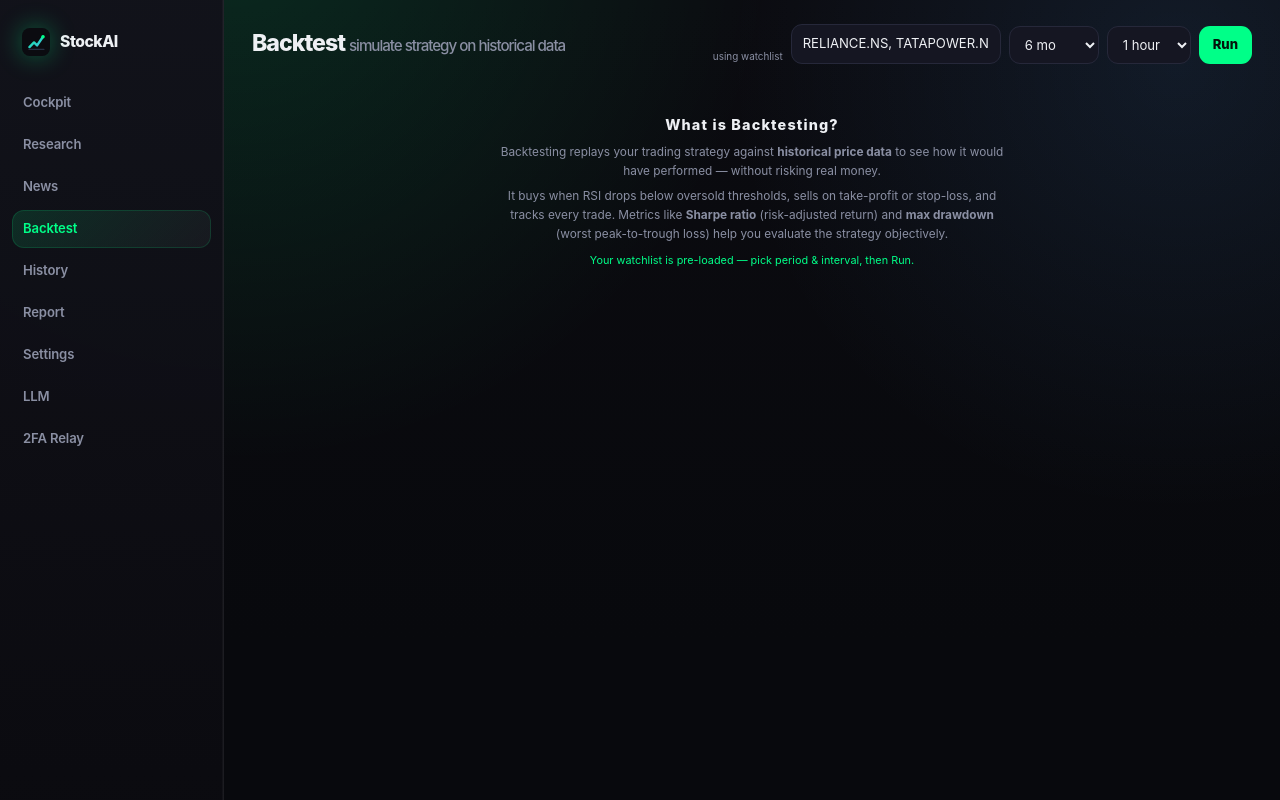
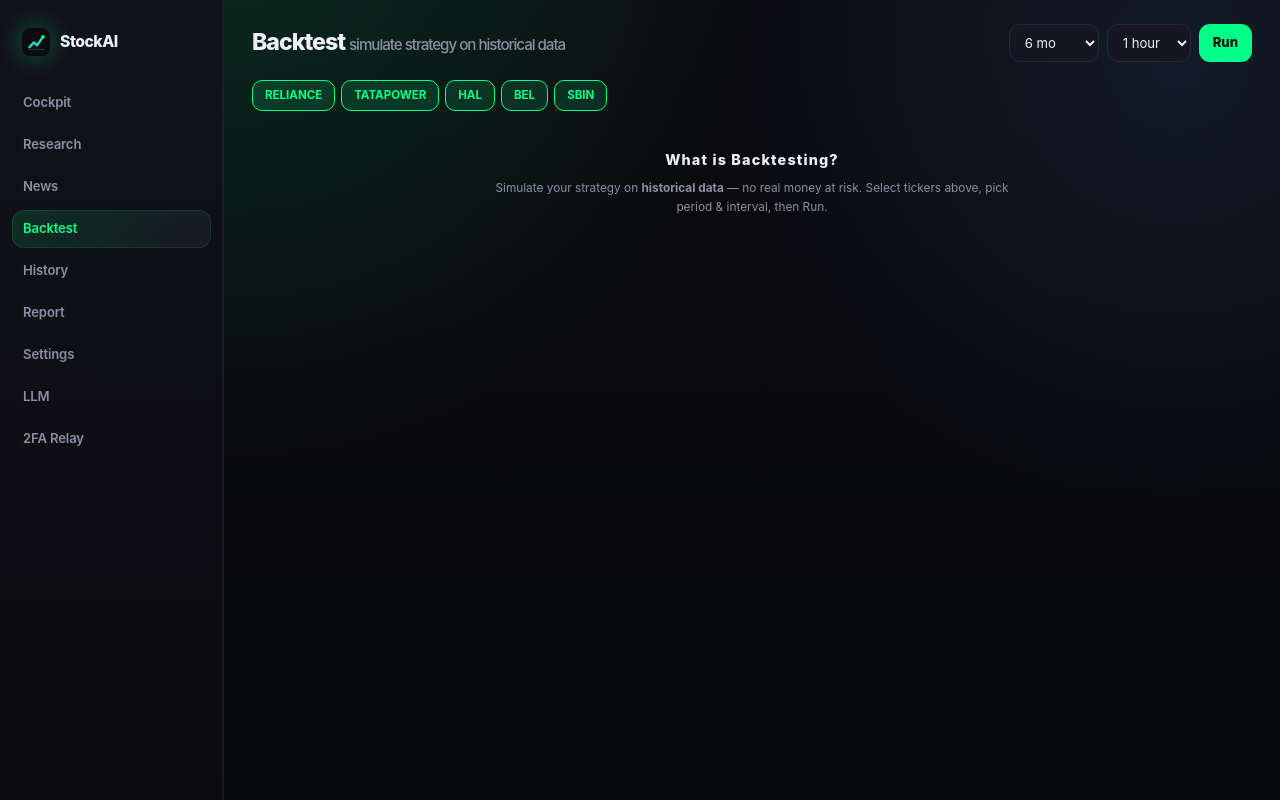
Before and after one commit to UmairBaig8/StockAI, a FastAPI app: page /backtest in a window 1280 px wide. Run offline with FastAPI, Linux system fonts and the light colour scheme; data that the repository does not hold is empty; parts of the project's set-up code (start-up, migrations or seed data) failed here and were passed over; some libraries are stand-ins or nearby versions.

Commit message:
feat: backtest — clickable ticker chips, polished SVG chart with grid+labels+markers

```diff
--- a/app/templates/backtest.html
+++ b/app/templates/backtest.html
@@ -1,65 +1,82 @@
 {% block content %}
 <style>
-  .backtest-intro{text-align:center;padding:32px 16px;color:var(--muted)}
+  .backtest-intro{text-align:center;padding:28px 16px;color:var(--muted)}
   .backtest-intro h3{font-size:0.9rem;color:var(--fg);margin-bottom:8px;text-transform:none}
   .backtest-intro p{font-size:0.74rem;max-width:520px;margin:0 auto 6px;line-height:1.6}
-  .equity-chart-wrap{background:var(--surface-2);border:1px solid var(--border-soft);border-radius:14px;padding:16px;margin:14px 0}
-  .equity-chart-wrap svg{width:100%;height:180px}
-  .chart-legend{display:flex;gap:16px;font-size:0.65rem;color:var(--muted);margin-bottom:8px}
-  .chart-legend span{display:flex;align-items:center;gap:5px}
-  .chart-legend .swatch{width:10px;height:10px;border-radius:2px}
-  .result-meta{display:flex;gap:6px;font-size:0.68rem;color:var(--muted);margin-top:6px;flex-wrap:wrap}
-  .ticker-chips{display:flex;gap:6px;flex-wrap:wrap;margin-bottom:4px}
-  .ticker-chip{padding:4px 10px;background:var(--surface-2);border:1px solid var(--border-soft);border-radius:8px;font-size:0.68rem;font-weight:700;color:var(--fg);cursor:pointer;transition:all .15s var(--ease)}
-  .ticker-chip:hover{border-color:var(--accent)}
+
+  .ticker-select{display:flex;gap:6px;flex-wrap:wrap;margin-bottom:10px}
+  .ticker-chip{padding:6px 12px;background:var(--surface-2);border:1px solid var(--border-soft);border-radius:10px;font-size:0.72rem;font-weight:700;color:var(--muted);cursor:pointer;transition:all .15s var(--ease);user-select:none}
+  .ticker-chip:hover{border-color:var(--accent);color:var(--fg)}
+  .ticker-chip.selected{background:var(--accent-soft);border-color:var(--accent);color:var(--accent)}
+
+  .equity-chart-wrap{background:var(--surface-2);border:1px solid var(--border-soft);border-radius:14px;padding:18px;margin:14px 0}
+  .equity-chart-wrap .chart-header{display:flex;align-items:center;justify-content:space-between;margin-bottom:8px}
+  .equity-chart-wrap .chart-title{font-size:0.78rem;font-weight:700;color:var(--fg);letter-spacing:-0.01em}
+  .equity-chart-wrap .chart-stats{display:flex;gap:16px;font-size:0.64rem;color:var(--muted)}
+  .equity-chart-wrap svg{width:100%;height:200px}
 </style>
 
 <header>
   <h1>Backtest <span class="muted">simulate strategy on historical data</span></h1>
-  <div style="display:flex;gap:8px;align-items:flex-end;flex-wrap:wrap">
-    <span style="font-size:0.62rem;color:var(--muted)">using watchlist</span>
-    <input type="text" id="tickers" placeholder="e.g. RELIANCE.NS, TCS.NS" style="width:210px">
+  <div style="display:flex;gap:8px;align-items:flex-end">
     <select id="period"><option value="3mo">3 mo</option><option value="6mo" selected>6 mo</option><option value="1y">1 year</option><option value="2y">2 years</option></select>
     <select id="interval"><option value="1h" selected>1 hour</option><option value="1d">1 day</option><option value="15m">15 min</option></select>
     <button onclick="runBacktest()">Run</button>
   </div>
 </header>
 
+<div class="ticker-select" id="ticker-chips"><span class="muted" style="font-size:0.72rem">Loading watchlist...</span></div>
+
 <div id="results">
   <div class="backtest-intro">
     <h3>What is Backtesting?</h3>
-    <p>Backtesting replays your trading strategy against <b>historical price data</b> to see how it would have performed — without risking real money.</p>
-    <p>It buys when RSI drops below oversold thresholds, sells on take-profit or stop-loss, and tracks every trade. Metrics like <b>Sharpe ratio</b> (risk-adjusted return) and <b>max drawdown</b> (worst peak-to-trough loss) help you evaluate the strategy objectively.</p>
-    <p style="color:var(--accent);font-size:0.68rem;margin-top:8px">Your watchlist is pre-loaded — pick period & interval, then Run.</p>
+    <p>Simulate your strategy on <b>historical data</b> — no real money at risk. Select tickers above, pick period & interval, then Run.</p>
   </div>
 </div>
 {% endblock %}
 <script>
+let allTickers=[],selected=new Set();
+
 async function loadWatchlist(){
   try{const r=await fetch('/api/v1/settings');const cfg=await r.json();
-    const t=(cfg.tickers||'RELIANCE.NS,TCS.NS,INFY.NS').split(',').map(t=>t.trim()).filter(Boolean).join(', ');
-    document.getElementById('tickers').value=t;
-  }catch(e){document.getElementById('tickers').value='RELIANCE.NS,TCS.NS,INFY.NS'}
+    allTickers=(cfg.tickers||'RELIANCE.NS,TCS.NS,INFY.NS').split(',').map(t=>t.trim()).filter(Boolean);
+    allTickers.forEach(t=>selected.add(t));
+    renderChips();
+  }catch(e){allTickers=['RELIANCE.NS','TCS.NS','INFY.NS'];allTickers.forEach(t=>selected.add(t));renderChips()}
 }
-loadWatchlist();
+function renderChips(){
+  document.getElementById('ticker-chips').innerHTML=allTickers.map(t=>{
+    const s=selected.has(t);
+    return `<span class="ticker-chip${s?' selected':''}" onclick="toggleTicker('${t}')">${t.replace('.NS','')}</span>`;
+  }).join('');
+}
+function toggleTicker(t){
+  selected.has(t)?selected.delete(t):selected.add(t);
+  renderChips();
+}
+function getSelected(){return [...selected].join(', ')}
 
 async function runBacktest(){
-  document.getElementById('results').innerHTML='<div class="loading">Running backtest... (may take 30-60s)</div>';
-  const body={tickers:document.getElementById('tickers').value,period:document.getElementById('period').value,interval:document.getElementById('interval').value};
+  const tickers=getSelected();
+  if(!tickers){alert('Select at least one ticker');return}
+  document.getElementById('results').innerHTML='<div class="loading">Running backtest on '+tickers.split(',').length+' tickers... (may take 30-60s)</div>';
+  const body={tickers,period:document.getElementById('period').value,interval:document.getElementById('interval').value};
   try{const r=await fetch('/api/v1/backtest',{method:'POST',headers:{'Content-Type':'application/json'},body:JSON.stringify(body)});const d=await r.json();
     if(d.error){document.getElementById('results').innerHTML='<div class="loading">'+d.error+'</div>';return}
-    const s=d.summary;const params=d.params;const curves=d.equity_curves||{};
-    const chartTickers=Object.keys(curves);
-    const chartsHtml=chartTickers.map(tk=>renderEquityChart(tk,curves[tk])).join('');
-    const tickerList=params.tickers.join(', ');
-    const tickerTags=params.tickers.map(t=>`<span class="ticker-chip">${t.replace('.NS','')}</span>`).join('');
+    const s=d.summary;const ret=s.total_return_pct||0;
+    const color=ret>=0?'var(--accent)':'var(--err)';
+    const curves=d.equity_curves||{};
+    const chartsHtml=Object.entries(curves).map(([tk,v])=>renderChart(tk,v)).join('');
     document.getElementById('results').innerHTML=`
-      <div class="card"><h3>${tickerList} · ${params.period} · ${params.interval}</h3>
-        <div class="ticker-chips">${tickerTags}</div>
+      <div class="card">
+        <div class="chart-header" style="display:flex;align-items:center;justify-content:space-between;margin-bottom:12px">
+          <span class="chart-title">${Object.keys(curves).length} ticker${Object.keys(curves).length>1?'s':''} · ${body.period} · ${body.interval}</span>
+          <span style="font-size:0.72rem;font-weight:800;color:${color}">${ret>=0?'+':''}${ret.toFixed(1)}%</span>
+        </div>
         <div class="metric-row">
           <div class="metric"><span class="val">${s.total_trades}</span><span class="lbl">Trades</span></div>
           <div class="metric"><span class="val">${s.win_rate}%</span><span class="lbl">Win Rate</span></div>
-          <div class="metric"><span class="val ${s.total_return_pct>=0?'green':'red'}">${s.total_return_pct>=0?'+':''}${s.total_return_pct}%</span><span class="lbl">Return</span></div>
+          <div class="metric"><span class="val ${ret>=0?'green':'red'}">${ret>=0?'+':''}${ret}%</span><span class="lbl">Return</span></div>
           <div class="metric"><span class="val">${(s.cagr||0).toFixed(1)}%</span><span class="lbl">CAGR</span></div>
           <div class="metric"><span class="val ${s.sharpe_ratio>=0?'green':'red'}">${s.sharpe_ratio}</span><span class="lbl">Sharpe</span></div>
           <div class="metric"><span class="val red">${s.max_drawdown_pct}%</span><span class="lbl">Max DD</span></div>
@@ -76,23 +93,53 @@ async function runBacktest(){
   }catch(e){document.getElementById('results').innerHTML='<div class="loading">Error: '+e.message+'</div>'}
 }
 
-function renderEquityChart(ticker,vals){
+function renderChart(ticker,vals){
   const len=vals.length;if(len<2)return'';
-  const w=900,h=180,pad=20;
+  const w=960,h=200,ml=52,mr=16,mt=18,mb=28;
+  const pw=w-ml-mr,ph=h-mt-mb;
   const min=Math.min(...vals),max=Math.max(...vals),range=max-min||1;
-  const pts=vals.map((v,i)=>`${pad+(i/(len-1))*(w-pad*2)},${h-pad-((v-min)/range)*(h-pad*2)}`).join(' ');
   const startVal=vals[0],endVal=vals[len-1];
   const pct=((endVal-startVal)/startVal*100).toFixed(1);
-  const color=pct>=0?'var(--accent)':'var(--err)';
+  const color=pct>=0?'#00ff88':'#ff4d5e';
+
+  // Line points
+  const pts=vals.map((v,i)=>`${ml+(i/(len-1))*pw},${mt+ph-((v-min)/range)*ph}`).join(' ');
+
+  // Area fill
+  const areaPts=pts+` ${ml+(len-1)/(len-1)*pw},${mt+ph} ${ml},${mt+ph}`;
+
+  // Grid lines (4 horizontal)
+  let grid='';
+  for(let i=0;i<=4;i++){
+    const y=mt+(i/4)*ph;
+    const val=min+(range*(1-i/4));
+    grid+=`<line x1="${ml}" x2="${ml+pw}" y1="${y}" y2="${y}" stroke="rgba(255,255,255,0.04)" stroke-width="1"/>
+    <text x="${ml-6}" y="${y+4}" fill="var(--muted)" font-size="9" text-anchor="end">₹${(val/1000).toFixed(1)}k</text>`;
+  }
+
+  // Start/end markers
+  const startX=ml,startY=mt+ph-((startVal-min)/range)*ph;
+  const endX=ml+pw,endY=mt+ph-((endVal-min)/range)*ph;
+
+  // End dot
+  const dot=`<circle cx="${endX}" cy="${endY}" r="4" fill="${color}" stroke="var(--bg)" stroke-width="2"/>`;
+
+  // End label
+  const label=`<text x="${endX+8}" y="${endY+4}" fill="${color}" font-size="11" font-weight="700">${pct>=0?'+':''}${pct}%</text>`;
+
   return `<div class="equity-chart-wrap">
-    <div class="chart-legend">
-      <span><span class="swatch" style="background:${color}"></span>${ticker.replace('.NS','')} &middot; ${pct>=0?'+':''}${pct}%</span>
-      <span style="margin-left:auto">Start: ₹${startVal.toFixed(0)} &middot; End: ₹${endVal.toFixed(0)}</span>
+    <div class="chart-header">
+      <span class="chart-title">${ticker.replace('.NS','')}</span>
+      <span class="chart-stats"><span>Start ₹${startVal.toFixed(0)}</span><span>End ₹${endVal.toFixed(0)}</span><span style="color:${color}">${pct>=0?'+':''}${pct}%</span></span>
     </div>
     <svg viewBox="0 0 ${w} ${h}" preserveAspectRatio="xMidYMid meet">
-      <polyline fill="none" stroke="${color}" stroke-width="2" stroke-linejoin="round" stroke-linecap="round" points="${pts}"/>
-      <polygon points="${pts} ${pad+(len-1)/(len-1)*(w-pad*2)},${h-pad} ${pad},${h-pad}" fill="${color}" opacity="0.06"/>
+      ${grid}
+      <polygon points="${areaPts}" fill="${color}" opacity="0.08"/>
+      <polyline fill="none" stroke="${color}" stroke-width="2.2" stroke-linejoin="round" stroke-linecap="round" points="${pts}"/>
+      ${dot}${label}
     </svg>
   </div>`;
 }
+
+loadWatchlist();
 </script>
```
